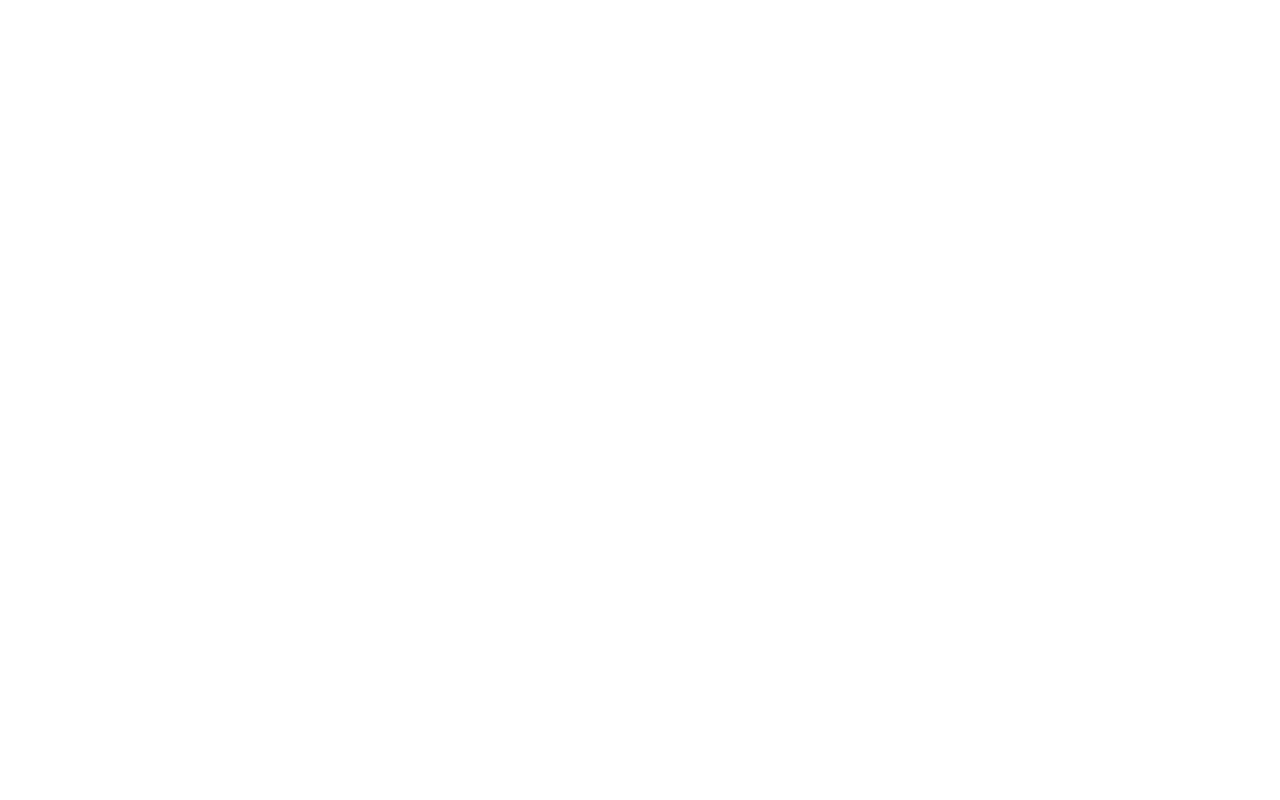
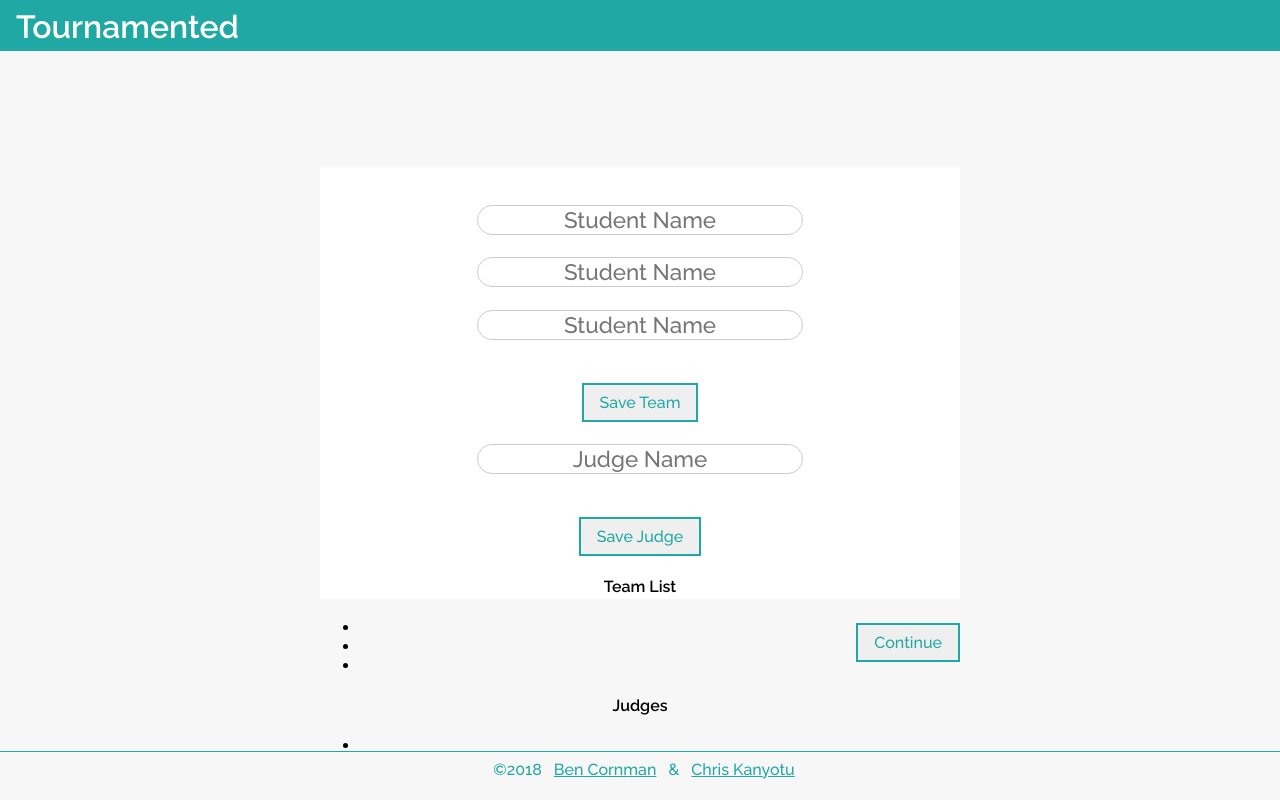
Before and after one commit to bcorman/tournamented, a website: page views/tabs.html in a window 1280 px wide. Drawn offline with nearby package versions, Linux system fonts and the light colour scheme.

```diff
--- a/public/styles/styles.css
+++ b/public/styles/styles.css
@@ -2,7 +2,7 @@
 * {
   -webkit-font-smoothing: antialiased;
   font-family: "Raleway", sans-serif;
-  text-decoration: none;
+
 }
 html{
   max-height: 100vh;
@@ -27,6 +27,7 @@
 a {
   color: #1fa8a4;
   padding: 0.5em;
+  text-decoration: none;
 }
 button a:hover {
   color: #fff;
@@ -68,9 +69,6 @@
 .main-box h2 {
 margin: 2em 0 1.5em 0;
 }
-form {
-  text-align: center;
-}
 input {
   width: 50%;
   margin: 0 auto;
@@ -102,9 +100,18 @@
   margin: 0.5em 0 0.5em 0;
   font-size: 1em
 }
+p a{
+  text-decoration: underline;
+}
+p a:hover{
+  font-weight:800;
+}
 
 /******************************SETUP STYLES******************************/
 
 #add-school-button{
   margin-left: 1em;
 }
+
+/******************************TABS STYLES******************************/
+/*TODO add styles*/
--- a/views/tabs.html
+++ b/views/tabs.html
@@ -0,0 +1,78 @@
+<!DOCTYPE html>
+<html>
+
+<head>
+  <meta charset="UTF-8">
+  <meta name="viewport" content="width=device-width, initial-scale=1">
+  <title>Tournamented</title>
+  <!--icon in title bar-->
+  <link rel="shortcut icon" href="../public/images/circleMegaphone.png" />
+  <!-- STYLESHEETS -->
+  <link href="https://fonts.googleapis.com/css?family=Lato:400,400i|Raleway:500,600" rel="stylesheet">
+  <link rel="stylesheet" href="https://use.fontawesome.com/releases/v5.0.12/css/all.css" integrity="sha384-G0fIWCsCzJIMAVNQPfjH08cyYaUtMwjJwqiRKxxE/rx96Uroj1BtIQ6MLJuheaO9" crossorigin="anonymous">
+  <!-- TODO: CHANGE PATH AFTER PULL REQUEST -->
+  <link rel="stylesheet" href="../public/styles/styles.css">
+</head>
+
+<body>
+  <header>
+    <h1><a href="#">Tournamented</a></h1>
+  </header>
+
+  <main>
+    <div class="wrapper">
+      <div class="main-box">
+
+        <div class="tabs-wrapper">
+
+          <div class="tabs-col-1">
+            <div class="student-input-box">
+              <input type="text" class="student-name-field" name="StudentName" placeholder="Student Name" />
+              <input type="text" class="student-name-field" name="StudentName" placeholder="Student Name" />
+              <input type="text" class="student-name-field" name="StudentName" placeholder="Student Name" />
+              <br></br>
+              <button><a href="#">Save Team</a></button>
+            </div>
+
+            <div class="judge-input-box">
+              <input type="text" class="judge-name-field" name="JudgeName" placeholder="Judge Name" />
+              <br></br>
+              <button><a href="#">Save Judge</a></button>
+            </div>
+          </div>
+
+          <div class="tabs-col-2">
+
+            <div class="team-list">
+              <h4>Team List</h4>
+              <ul>
+                <li></li>
+                <li></li>
+                <li></li>
+              </ul>
+            </div>
+
+            <div class="judge-list">
+              <h4>Judges</h4>
+              <ul>
+                <li></li>
+              </ul>
+            </div>
+
+          </div>
+
+        </div>
+      </div>
+      <button><a href="setup.html">Continue</a></button>
+    </div>
+  </main>
+  <footer>
+    <p> ©2018 <a href="#">Ben Cornman</a> & <a href="https://www.linkedin.com/in/chris-kanyotu/">Chris Kanyotu</a></p>
+  </footer>
+  <!-- SCRIPTS -->
+  <script src="https://ajax.googleapis.com/ajax/libs/jquery/2.2.2/jquery.min.js"></script>
+  <script type="text/javascript" src="https://cdnjs.cloudflare.com/ajax/libs/handlebars.js/4.0.5/handlebars.min.js"></script>
+  <script src="/scripts/app.js" defer></script>
+</body>
+
+</html>
```
Also changed, not shown: views/index.html (+6 -6 lines), views/setup.html (+8 -8 lines).
